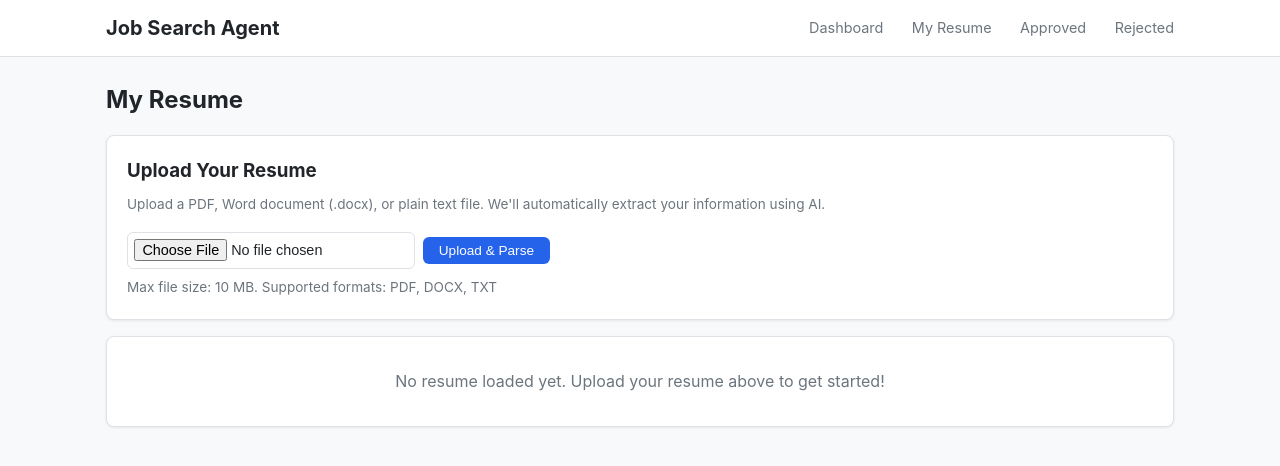
After one commit to treed-git/job-search-agent, a FastAPI app: template app/templates/resume.html in a window 1280 px wide. The commit adds this page. Shown: the top 466 px of the page. Run offline with FastAPI, Linux system fonts and the light colour scheme; the template is opened without the code that fills it, so the values that code supplies are empty.

Commit message:
Add resume upload page — parse PDF/DOCX files with AI
- New /resume page with drag-and-drop file upload (PDF, DOCX, TXT)
- PyMuPDF and python-docx extract raw text from uploaded files
- OpenAI parses raw text into structured resume JSON automatically
- Resume preview shows extracted info (skills, experience, education)
- Added "My Resume" link to navigation bar

https://claude.ai/code/session_01QdQRFrQCVgHYMMg58NwyPT

```diff
--- a/app/main.py
+++ b/app/main.py
@@ -8,7 +8,7 @@ from fastapi import FastAPI
 from fastapi.staticfiles import StaticFiles
 
 from app.database import init_db
-from app.routes import jobs, documents
+from app.routes import jobs, documents, resume
 
 logging.basicConfig(
     level=logging.INFO,
@@ -25,6 +25,7 @@ async def lifespan(app: FastAPI):
 app = FastAPI(title="Job Search Agent", lifespan=lifespan)
 app.include_router(jobs.router)
 app.include_router(documents.router)
+app.include_router(resume.router)
 
 
 def run():
--- /dev/null
+++ b/app/routes/resume.py
@@ -0,0 +1,92 @@
+from __future__ import annotations
+
+import json
+import logging
+from pathlib import Path
+
+from fastapi import APIRouter, Request, UploadFile, File
+from fastapi.responses import HTMLResponse, RedirectResponse
+from fastapi.templating import Jinja2Templates
+
+from app.config import settings, BASE_DIR
+from app.models import Resume
+from app.ai.resume_parser import extract_text, parse_resume_with_ai, save_resume
+
+logger = logging.getLogger(__name__)
+router = APIRouter()
+templates = Jinja2Templates(directory="app/templates")
+
+ALLOWED_EXTENSIONS = {".pdf", ".docx", ".doc", ".txt"}
+MAX_FILE_SIZE = 10 * 1024 * 1024  # 10 MB
+
+
+def _load_current_resume() -> Resume | None:
+    path = Path(BASE_DIR) / settings.resume_path
+    if not path.exists():
+        return None
+    try:
+        with open(path) as f:
+            data = json.load(f)
+        return Resume(**data)
+    except Exception:
+        return None
+
+
+@router.get("/resume", response_class=HTMLResponse)
+async def resume_page(request: Request, message: str = "", error: str = ""):
+    """Resume upload and preview page."""
+    resume = _load_current_resume()
+    has_resume = resume is not None and bool(resume.name)
+    return templates.TemplateResponse(
+        "resume.html",
+        {
+            "request": request,
+            "resume": resume,
+            "has_resume": has_resume,
+            "message": message,
+            "error": error,
+        },
+    )
+
+
+@router.post("/resume/upload")
+async def upload_resume(request: Request, file: UploadFile = File(...)):
+    """Handle resume file upload, parse it, and save structured JSON."""
+    # Validate file extension
+    ext = Path(file.filename or "").suffix.lower()
+    if ext not in ALLOWED_EXTENSIONS:
+        return RedirectResponse(
+            f"/resume?error=Unsupported file type: {ext}. Please upload a PDF, DOCX, or TXT file.",
+            status_code=302,
+        )
+
+    # Read file
+    file_bytes = await file.read()
+    if len(file_bytes) > MAX_FILE_SIZE:
+        return RedirectResponse("/resume?error=File too large. Maximum size is 10 MB.", status_code=302)
+
+    if len(file_bytes) == 0:
+        return RedirectResponse("/resume?error=File appears to be empty.", status_code=302)
+
+    try:
+        # Extract text from file
+        raw_text = extract_text(file.filename or "file.pdf", file_bytes)
+
+        if not raw_text.strip():
+            return RedirectResponse(
+                "/resume?error=Could not extract text from the file. Try a different format.",
+                status_code=302,
+            )
+
+        # Use AI to parse into structured resume
+        resume = await parse_resume_with_ai(raw_text)
+
+        # Save to disk
+        save_resume(resume)
+
+        logger.info(f"Resume uploaded and parsed: {resume.name}")
+        return RedirectResponse("/resume?message=Resume uploaded and parsed successfully!", status_code=302)
+
+    except Exception as e:
+        logger.error(f"Resume upload failed: {e}")
+        return RedirectResponse(f"/resume?error=Failed to parse resume: {e}", status_code=302)
--- a/app/templates/base.html
+++ b/app/templates/base.html
@@ -116,6 +116,7 @@
             <h1><a href="/">Job Search Agent</a></h1>
             <div class="nav-links">
                 <a href="/">Dashboard</a>
+                <a href="/resume">My Resume</a>
                 <a href="/?status=approved">Approved</a>
                 <a href="/?status=rejected">Rejected</a>
             </div>
--- /dev/null
+++ b/app/templates/resume.html
@@ -0,0 +1,112 @@
+{% extends "base.html" %}
+{% block title %}My Resume — Job Search Agent{% endblock %}
+
+{% block content %}
+<h2 class="mb-2">My Resume</h2>
+
+{% if message %}
+<div class="card" style="background:#dcfce7;border-color:#bbf7d0;">
+    <p style="color:#166534;">{{ message }}</p>
+</div>
+{% endif %}
+
+{% if error %}
+<div class="card" style="background:#fee2e2;border-color:#fecaca;">
+    <p style="color:#991b1b;">{{ error }}</p>
+</div>
+{% endif %}
+
+<!-- Upload Form -->
+<div class="card">
+    <h3>Upload Your Resume</h3>
+    <p class="text-sm text-muted mt-1">Upload a PDF, Word document (.docx), or plain text file. We'll automatically extract your information using AI.</p>
+    <form method="post" action="/resume/upload" enctype="multipart/form-data" class="mt-2">
+        <div class="form-row">
+            <input type="file" name="file" accept=".pdf,.docx,.doc,.txt" required
+                   style="padding:0.4rem;border:1px solid var(--border);border-radius:6px;font-size:0.9rem;">
+            <button type="submit" class="btn btn-primary">Upload &amp; Parse</button>
+        </div>
+        <p class="text-sm text-muted mt-1">Max file size: 10 MB. Supported formats: PDF, DOCX, TXT</p>
+    </form>
+</div>
+
+<!-- Resume Preview -->
+{% if has_resume %}
+<div class="card">
+    <h3>Current Resume</h3>
+    <div class="mt-2">
+        <div style="display:grid;grid-template-columns:auto 1fr;gap:0.25rem 1rem;font-size:0.9rem;">
+            <strong>Name:</strong><span>{{ resume.name }}</span>
+            <strong>Email:</strong><span>{{ resume.email }}</span>
+            <strong>Phone:</strong><span>{{ resume.phone }}</span>
+            <strong>Location:</strong><span>{{ resume.location }}</span>
+        </div>
+
+        {% if resume.summary %}
+        <div class="mt-2">
+            <strong>Summary</strong>
+            <p class="text-sm mt-1">{{ resume.summary }}</p>
+        </div>
+        {% endif %}
+
+        {% if resume.skills %}
+        <div class="mt-2">
+            <strong>Skills</strong>
+            <div class="mt-1" style="display:flex;flex-wrap:wrap;gap:0.4rem;">
+                {% for skill in resume.skills %}
+                <span style="background:#e0e7ff;color:#3730a3;padding:0.15rem 0.5rem;border-radius:999px;font-size:0.8rem;">{{ skill }}</span>
+                {% endfor %}
+            </div>
+        </div>
+        {% endif %}
+
+        {% if resume.experience %}
+        <div class="mt-2">
+            <strong>Experience</strong>
+            {% for exp in resume.experience %}
+            <div class="mt-1" style="padding:0.75rem;background:var(--bg);border-radius:6px;margin-bottom:0.5rem;">
+                <div style="font-weight:600;">{{ exp.title }}</div>
+                <div class="text-sm text-muted">{{ exp.company }}{% if exp.location %} &middot; {{ exp.location }}{% endif %} &middot; {{ exp.start_date }} – {{ exp.end_date }}</div>
+                {% if exp.bullets %}
+                <ul class="text-sm mt-1" style="margin-left:1.25rem;">
+                    {% for bullet in exp.bullets %}
+                    <li>{{ bullet }}</li>
+                    {% endfor %}
+                </ul>
+                {% endif %}
+            </div>
+            {% endfor %}
+        </div>
+        {% endif %}
+
+        {% if resume.education %}
+        <div class="mt-2">
+            <strong>Education</strong>
+            {% for edu in resume.education %}
+            <div class="text-sm mt-1">{{ edu.degree }} — {{ edu.school }}{% if edu.graduation_date %} ({{ edu.graduation_date }}){% endif %}</div>
+            {% endfor %}
+        </div>
+        {% endif %}
+
+        {% if resume.certifications %}
+        <div class="mt-2">
+            <strong>Certifications</strong>
+            <ul class="text-sm mt-1" style="margin-left:1.25rem;">
+                {% for cert in resume.certifications %}
+                <li>{{ cert }}</li>
+                {% endfor %}
+            </ul>
+        </div>
+        {% endif %}
+    </div>
+</div>
+
+<div class="card">
+    <p class="text-sm text-muted">Want to update your resume? Just upload a new file above — it will replace the current one.</p>
+</div>
+{% else %}
+<div class="card" style="text-align:center;padding:2rem;">
+    <p class="text-muted">No resume loaded yet. Upload your resume above to get started!</p>
+</div>
+{% endif %}
+{% endblock %}
--- a/pyproject.toml
+++ b/pyproject.toml
@@ -16,6 +16,8 @@ dependencies = [
     "pydantic>=2.6.0",
     "pydantic-settings>=2.1.0",
     "aiosqlite>=0.20.0",
+    "pymupdf>=1.23.0",
+    "python-docx>=1.1.0",
 ]
 
 [project.optional-dependencies]
```
Also changed, not shown: app/ai/resume_parser.py (added, +132 -0 lines).
